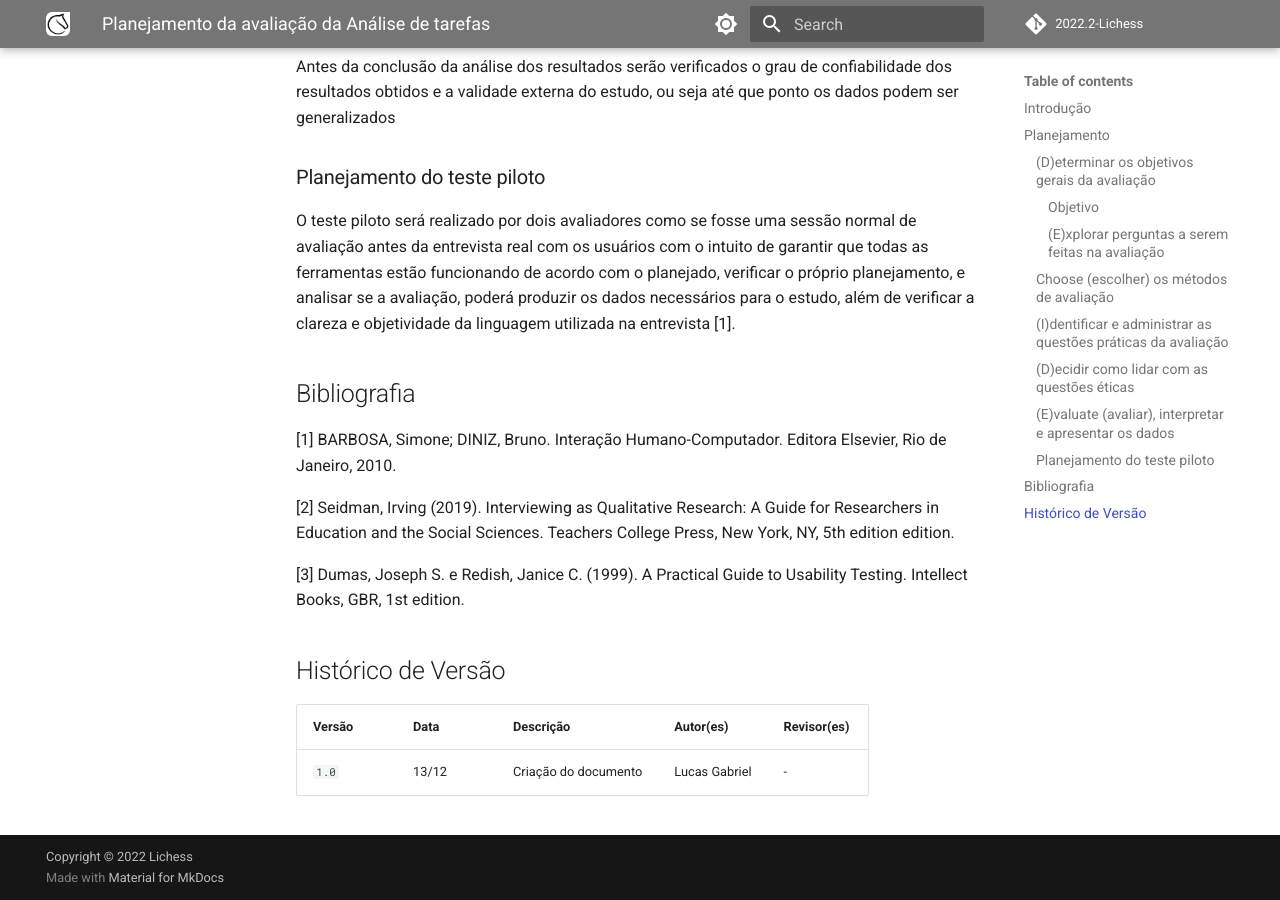
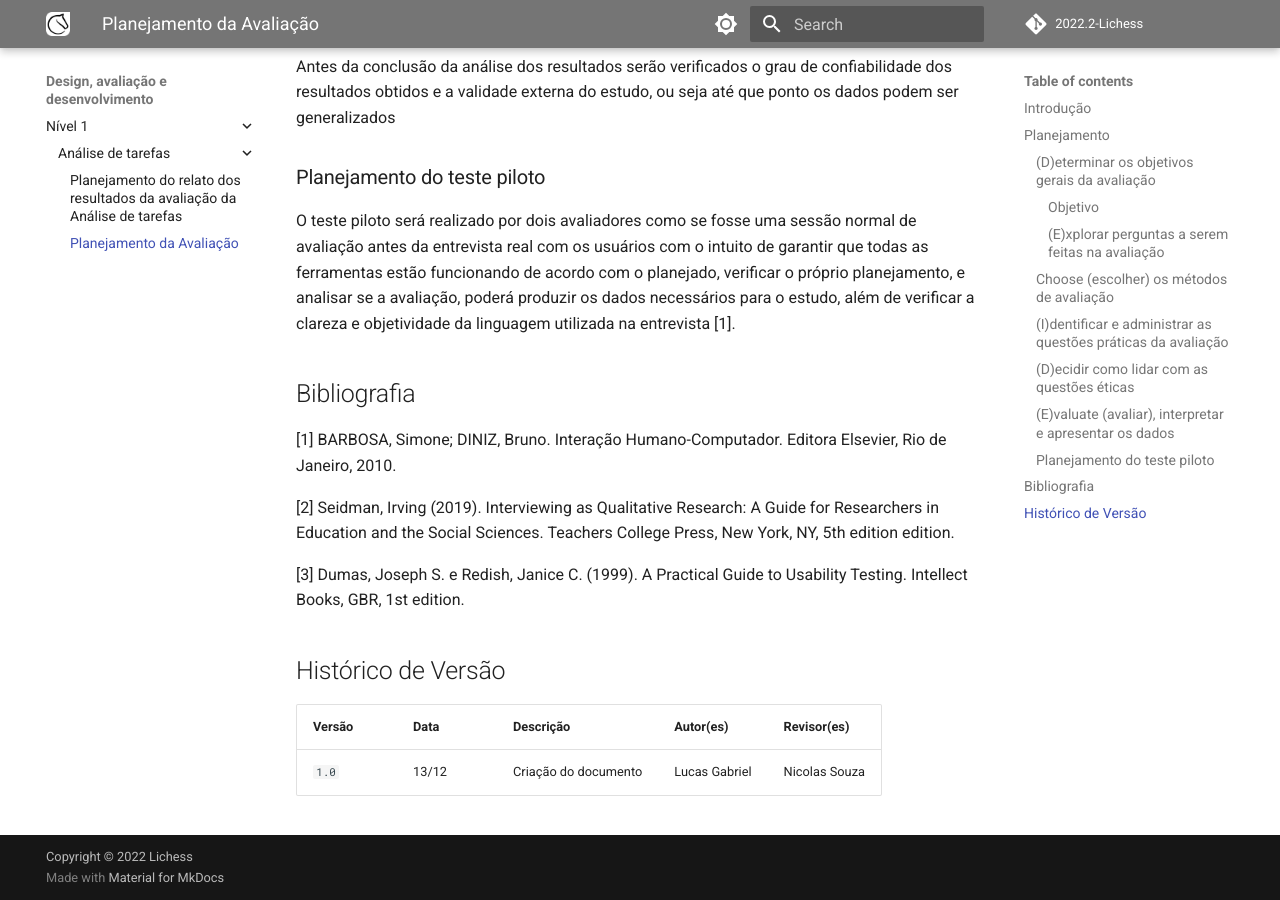
Before and after one commit to Interacao-Humano-Computador/2022.2-Lichess, an MkDocs documentation site: the page built from docs/design_avaliacao_desenvolvimento/nivel_1/analise_tarefas/planejamento_avaliacao.md, in a window 1280 px wide and 900 px high, scrolled down 5156 px. Built offline with MkDocs 1.6.1 and Material for MkDocs 9.7.7, drawn with Linux system fonts in a browser that asks for light colours; comment, search, counter and statistics services are not loaded.

Commit message:
fix: revisão

```diff
--- a/docs/design_avaliacao_desenvolvimento/nivel_1/analise_tarefas/planejamento_avaliacao.md
+++ b/docs/design_avaliacao_desenvolvimento/nivel_1/analise_tarefas/planejamento_avaliacao.md
@@ -1,9 +1,11 @@
 # Planejamento da avaliação da Análise de tarefas
 
 ## Introdução
+
 Durante a etapa da Análise de requisitos foi realizada a [Análise de tarefas](../analise_requisitos/analise_tarefas.md) com intuito de obter mais informações sobre as tarefas realizadas pelos usuários no sistema Lichess. Essa análise foi realizada levando em consideração o [Perfil do usuário](../analise_requisitos/perfil_usuario.md) obtido por meio de questionários. A seguir, para uma análise mais detalhada é necessário a realização de entrevistas com usuários reais do produto, avaliando o ponto de vista do usuário de forma ativa, para isso será elaborado um Planejamento da Avaliação da Análise de tarefas e posteriormente a atividade será executada. Pois, segundo a obra "Interação Humano-Computador e Experiência do Usuário" de Simone D. J. Barbosa e Bruno Santana da Silva a realização da avaliação de IHC é essencial em qualquer processo de desenvolvimento com intuito de produzir um sistema interativo com alta qualidade de uso. Pois, essa ajuda o avaliador a fazer um julgamento de valor sobre a qualidade de uso da solução de IHC e a identificar problemas na interação e na interface que prejudiquem a experiência do usuário enquanto usa o sistema [1].
 
 ## Planejamento
+
 Foi utilizado o Framework DECIDE com intuito de orientar o planejamento, a execução e a análise da avaliação de IHC. Esse Framework é uma sigla onde cada letra representa uma etapa do planejamento, conforme a Tabela 1 a seguir:
 
 **DECIDE**
@@ -25,12 +27,12 @@
 ### (D)eterminar os objetivos gerais da avaliação
 
 #### Objetivo
+
 O intuito dessa avaliação é coletar dados dos interessados no sistema (stakeholders), mais especificamente dos usuários e a suas interações com o sítio eletrônico e identificar problemas de interface que possam ser prejudiciais à experiência de uso, validando-se de critérios de qualidade como usabilidade, experiência do usuário, acessibilidade e comunicabilidade. Diante disso, o planejamento é relevante pois ao avaliar a qualidade de uso validando-se dele evita-se que sejam desperdiçados tempo e dinheiro. Dessarte, serão avaliadas questões relativas aos seguintes tópicos:
 
 1. Apropriação da tecnologia pelos usuários.
 2. Ideias e alternativas de design;
 3. Problemas na interação e na interface.
-
 
 #### (E)xplorar perguntas a serem feitas na avaliação
 
@@ -59,6 +61,7 @@
 </div>
 
 ### Choose (escolher) os métodos de avaliação
+
 O método utilizado foi o método da entrevista, o qual é um método investigativo, que trata-se de uma conversa guiada por um roteiro de perguntas, na qual um entrevistador busca obter informação de um entrevistado [2]. Esse método foi escolhido, pois permitem ao avaliador ter acesso, interpretar e analisar concepções, opiniões, expectativas e comportamentos do usuário [1]. Na entrevista as perguntas podem ser classificadas como abertas e fechadas, que são respectivamente, perguntas de natureza exploratória e perguntas com opções dentre as quais o entrevistado deve selecionar. O modelo de entrevista escolhido foi o de entrevista estruturada, no qual o entrevistador se mantém fiel ao roteiro, devido à inexperiência dos entrevistadores.
 
 ### (I)dentificar e administrar as questões práticas da avaliação
@@ -121,11 +124,12 @@
 </div>
 
 ### (E)valuate (avaliar), interpretar e apresentar os dados
+
 Antes da conclusão da análise dos resultados serão verificados o grau de confiabilidade dos resultados obtidos e a validade externa do estudo, ou seja até que ponto os dados podem ser generalizados
 
 ### Planejamento do teste piloto
+
 O teste piloto será realizado por dois avaliadores como se fosse uma sessão normal de avaliação antes da entrevista real com os usuários com o intuito de garantir que todas as ferramentas estão funcionando de acordo com o planejado, verificar o próprio planejamento, e analisar se a avaliação, poderá produzir os dados necessários para o estudo, além de verificar a clareza e objetividade da linguagem utilizada na entrevista [1].
-
 
 ## Bibliografia
 
@@ -135,9 +139,8 @@
 
 [3] Dumas, Joseph S. e Redish, Janice C. (1999). A Practical Guide to Usability Testing. Intellect Books, GBR, 1st edition.
 
-
 ## Histórico de Versão
 
 | Versão | Data  | Descrição            | Autor(es)     | Revisor(es) |
 | ------ | ----- | -------------------- | ------------- | ----------- |
-| `1.0`  | 13/12 | Criação do documento | Lucas Gabriel | -           |
+| `1.0`  | 13/12 | Criação do documento | Lucas Gabriel | Nicolas Souza   |
--- a/mkdocs.yml
+++ b/mkdocs.yml
@@ -57,9 +57,10 @@
       - Análise de tarefas: "analise_requisitos/analise_tarefas.md"
       - Guia de Estilo: "analise_requisitos/guia_de_estilo.md"
   - Design, avaliação e desenvolvimento:
-    - Nível 1:
-      - Análise de tarefas:
-        - Planejamento do relato dos resultados da avaliação da Análise de tarefas: "design_avaliacao_desenvolvimento/nivel_1/analise_tarefas/planejamento_resultado_analise_tarefas.md"
+      - Nível 1:
+          - Análise de tarefas:
+              - Planejamento do relato dos resultados da avaliação da Análise de tarefas: "design_avaliacao_desenvolvimento/nivel_1/analise_tarefas/planejamento_resultado_analise_tarefas.md"
+              - Planejamento da Avaliação: "design_avaliacao_desenvolvimento/nivel_1/analise_tarefas/planejamento_avaliacao.md"
   - Apresentações: "apresentacoes.md"
 
   # - Nova navegação: "nome do arquivo relativo a docs"
```
